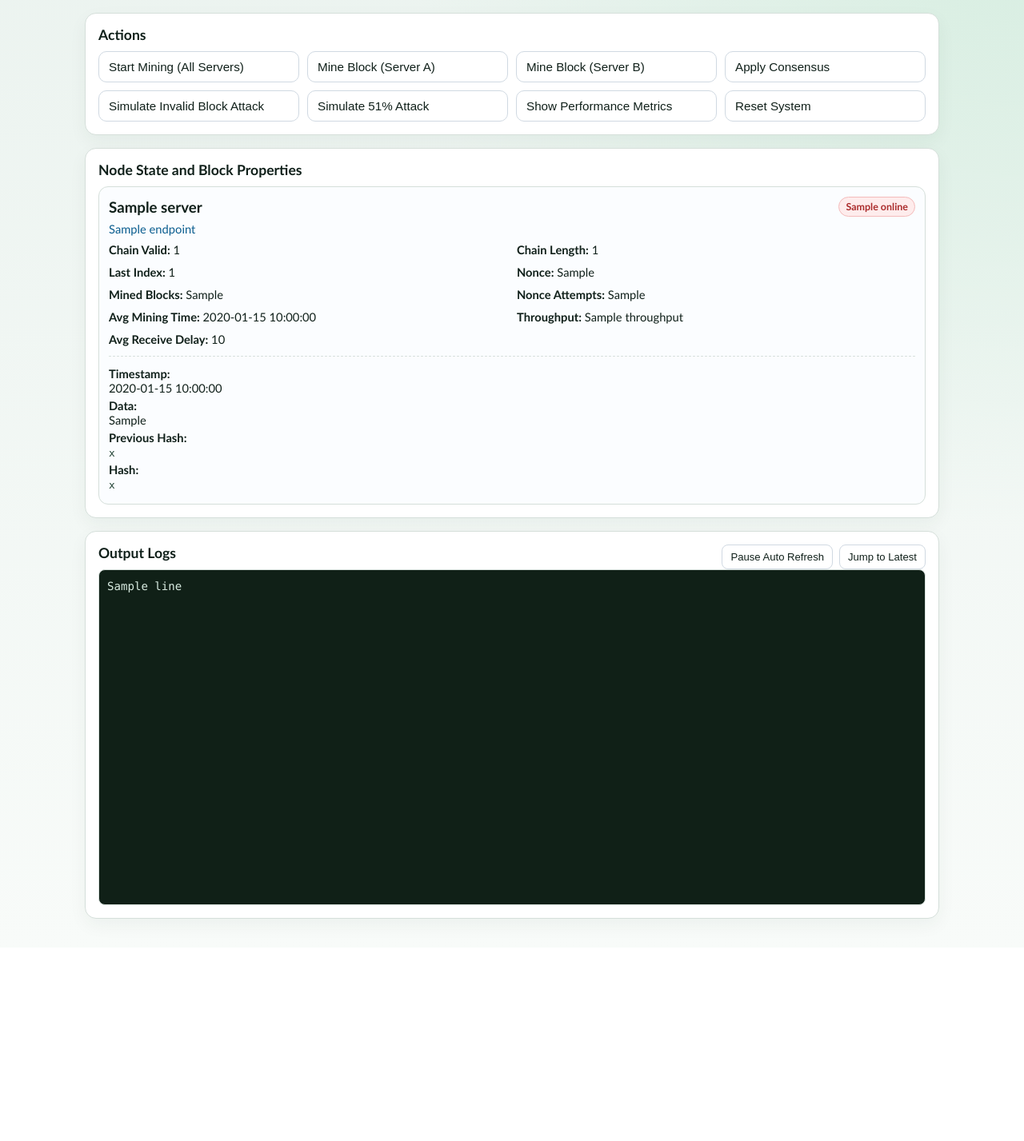
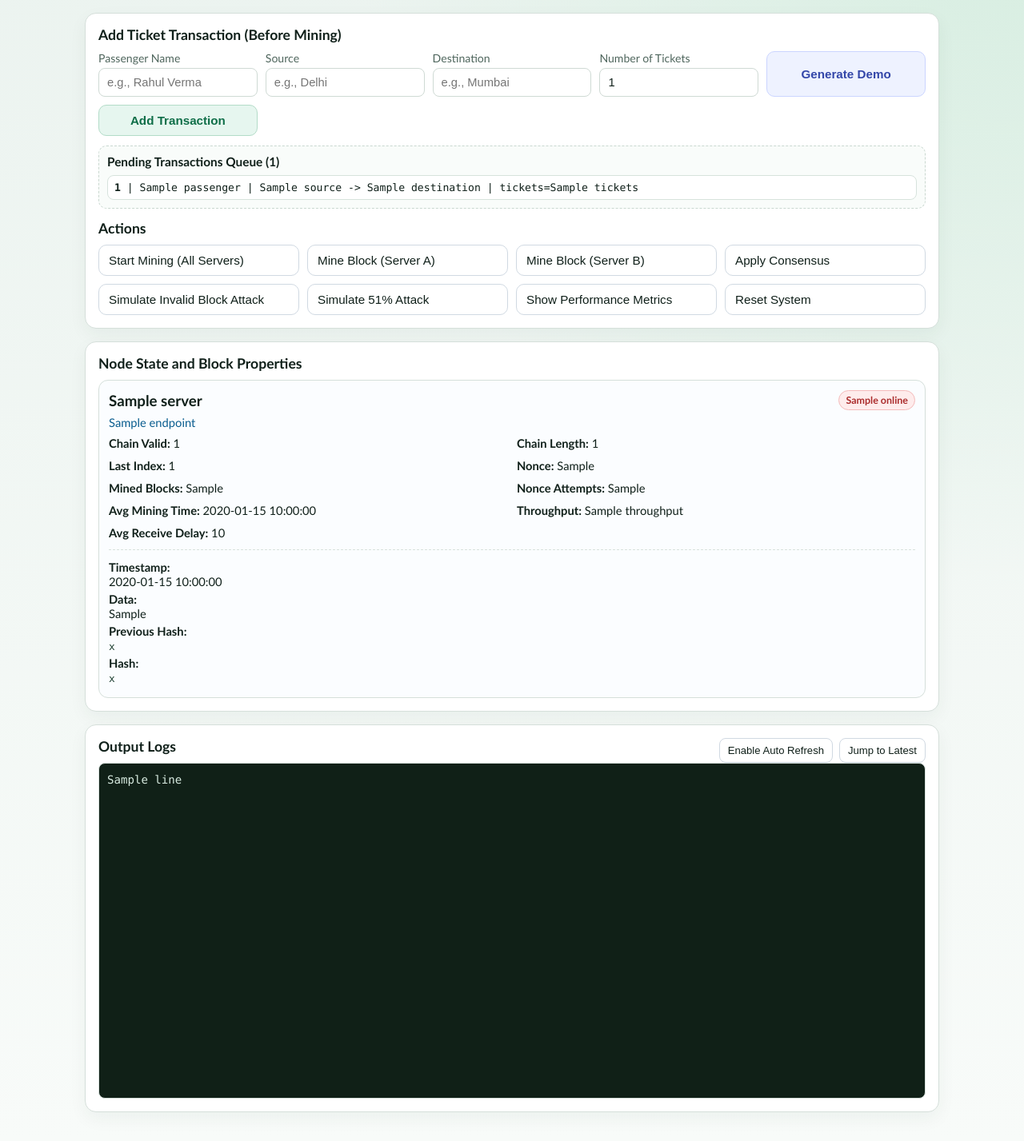
Before and after one commit to sanjeevBuilds/Blockchain-Ticketing-System, a Flask app: template templates/index.html in a window 1280 px wide. Shown: the part 104-1531 px from the top of the page at 80% size. Before the commit the page ends 1263 px from the top, so only its background shows below. Run offline with Flask 3, Linux system fonts and the light colour scheme; the template is opened without the code that fills it: most values are stand-ins (such as "Sample title", 1, 10 or a date in 2020); parts of the project's set-up code (start-up, migrations or seed data) failed here and were passed over.

Commit message:
Enhance UI, transaction form, live updates, and mining flow fixes

```diff
--- a/blockchain_core.py
+++ b/blockchain_core.py
@@ -31,10 +31,11 @@ class NodeServer:
         self.create_genesis_block()
 
     def create_genesis_block(self) -> None:
+        # All nodes must share the exact same genesis block so inter-node validation works.
         genesis = Block(
             index=0,
-            timestamp=now_str(),
-            data=f"Genesis Block ({self.name})",
+            timestamp="2026-01-01 00:00:00",
+            data="Genesis Block",
             previous_hash="0",
             nonce=0,
             hash="",
--- a/static/style.css
+++ b/static/style.css
@@ -74,6 +74,86 @@ h1 {
 .panel h2 {
   margin: 0 0 10px;
   font-size: 1.1rem;
+}
+
+.txn-form {
+  display: grid;
+  grid-template-columns: repeat(auto-fit, minmax(180px, 1fr));
+  gap: 10px;
+  margin-bottom: 12px;
+}
+
+.txn-form label {
+  display: flex;
+  flex-direction: column;
+  gap: 4px;
+  font-size: 0.88rem;
+  color: var(--muted);
+}
+
+.txn-form input {
+  border: 1px solid #cfdad4;
+  border-radius: 8px;
+  padding: 9px 10px;
+  font-size: 0.92rem;
+  color: var(--text);
+  background: #ffffff;
+}
+
+.txn-form input:focus {
+  outline: none;
+  border-color: var(--accent);
+}
+
+button.accent {
+  background: #e6f6ef;
+  border-color: #b3dcc8;
+  color: #0f6e48;
+  font-weight: 700;
+  text-align: center;
+}
+
+button.secondary {
+  background: #eef2ff;
+  border-color: #cbd5ff;
+  color: #3346a8;
+  font-weight: 700;
+  text-align: center;
+}
+
+.pending-wrap {
+  border: 1px dashed #c9d8d0;
+  border-radius: 10px;
+  padding: 10px;
+  margin-bottom: 14px;
+  background: #f9fcfa;
+}
+
+.pending-wrap h3 {
+  margin: 0 0 8px;
+  font-size: 0.96rem;
+}
+
+.pending-list {
+  max-height: 120px;
+  overflow: auto;
+  display: grid;
+  gap: 6px;
+}
+
+.pending-item {
+  font-family: Consolas, "Courier New", monospace;
+  font-size: 0.82rem;
+  border: 1px solid #d7e3dc;
+  border-radius: 8px;
+  background: #ffffff;
+  padding: 7px 8px;
+}
+
+.empty-note {
+  margin: 0;
+  color: var(--muted);
+  font-size: 0.88rem;
 }
 
 .button-grid {
--- a/templates/index.html
+++ b/templates/index.html
@@ -20,6 +20,44 @@
     </header>
 
     <section class="panel controls">
+      <h2>Add Ticket Transaction (Before Mining)</h2>
+      <form method="post" action="{{ url_for('action') }}" class="txn-form">
+        <input type="hidden" name="op" value="add_transaction">
+        <label>
+          Passenger Name
+          <input type="text" id="passengerName" name="passenger_name" placeholder="e.g., Rahul Verma" required>
+        </label>
+        <label>
+          Source
+          <input type="text" id="sourceCity" name="source" placeholder="e.g., Delhi" required>
+        </label>
+        <label>
+          Destination
+          <input type="text" id="destinationCity" name="destination" placeholder="e.g., Mumbai" required>
+        </label>
+        <label>
+          Number of Tickets
+          <input type="number" id="ticketCount" name="ticket_count" min="1" step="1" value="1" required>
+        </label>
+        <button type="button" id="generateDemo" class="secondary">Generate Demo</button>
+        <button type="submit" class="accent">Add Transaction</button>
+      </form>
+
+      <div class="pending-wrap">
+        <h3>Pending Transactions Queue ({{ pending_transactions|length }})</h3>
+        {% if pending_transactions %}
+          <div class="pending-list">
+            {% for tx in pending_transactions %}
+              <div class="pending-item">
+                <strong>{{ tx.id }}</strong> | {{ tx.passenger }} | {{ tx.source }} -> {{ tx.destination }} | tickets={{ tx.tickets }}
+              </div>
+            {% endfor %}
+          </div>
+        {% else %}
+          <p class="empty-note">No pending transactions. Add one before mining.</p>
+        {% endif %}
+      </div>
+
       <h2>Actions</h2>
       <form method="post" action="{{ url_for('action') }}" class="button-grid">
         <button type="submit" name="op" value="start_mining_all">Start Mining (All Servers)</button>
@@ -71,7 +109,7 @@
       <div class="logs-head">
         <h2>Output Logs</h2>
         <div class="inline-controls">
-          <button type="button" id="toggleRefresh">Pause Auto Refresh</button>
+          <button type="button" id="toggleRefresh">Enable Auto Refresh</button>
           <button type="button" id="jumpBottom">Jump to Latest</button>
         </div>
       </div>
@@ -87,7 +125,12 @@
     const logBox = document.querySelector('.log-box');
     const jumpBtn = document.getElementById('jumpBottom');
     const refreshBtn = document.getElementById('toggleRefresh');
-    let autoRefresh = true;
+    const generateDemoBtn = document.getElementById('generateDemo');
+    const passengerInput = document.getElementById('passengerName');
+    const sourceInput = document.getElementById('sourceCity');
+    const destinationInput = document.getElementById('destinationCity');
+    const ticketInput = document.getElementById('ticketCount');
+    let autoRefresh = false;
 
     function jumpToBottom() {
       if (logBox) {
@@ -104,7 +147,29 @@
     if (refreshBtn) {
       refreshBtn.addEventListener('click', () => {
         autoRefresh = !autoRefresh;
-        refreshBtn.textContent = autoRefresh ? 'Pause Auto Refresh' : 'Resume Auto Refresh';
+        refreshBtn.textContent = autoRefresh ? 'Disable Auto Refresh' : 'Enable Auto Refresh';
+      });
+    }
+
+    if (generateDemoBtn && passengerInput && sourceInput && destinationInput && ticketInput) {
+      const passengers = ['Aarav Sharma', 'Priya Nair', 'Rohan Mehta', 'Neha Gupta', 'Vikram Singh'];
+      const routes = [
+        ['Delhi', 'Mumbai'],
+        ['Bengaluru', 'Hyderabad'],
+        ['Chennai', 'Kolkata'],
+        ['Pune', 'Ahmedabad'],
+        ['Jaipur', 'Lucknow']
+      ];
+
+      generateDemoBtn.addEventListener('click', () => {
+        const passenger = passengers[Math.floor(Math.random() * passengers.length)];
+        const route = routes[Math.floor(Math.random() * routes.length)];
+        const tickets = Math.floor(Math.random() * 5) + 1;
+
+        passengerInput.value = passenger;
+        sourceInput.value = route[0];
+        destinationInput.value = route[1];
+        ticketInput.value = tickets;
       });
     }
 
@@ -112,7 +177,7 @@
       if (autoRefresh) {
         window.location.reload();
       }
-    }, 5000);
+    }, 10000);
   </script>
 </body>
 </html>
```
Also changed, not shown: app.py (+63 -3 lines).
